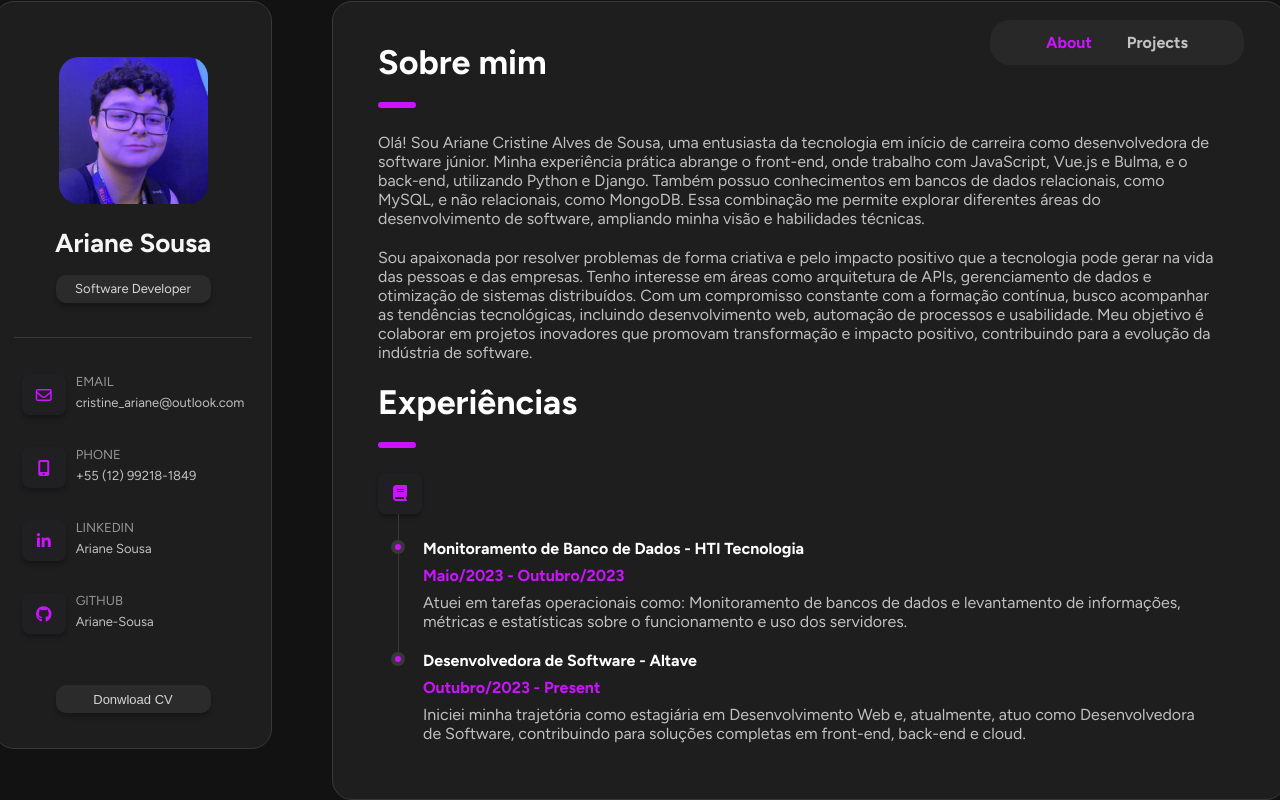
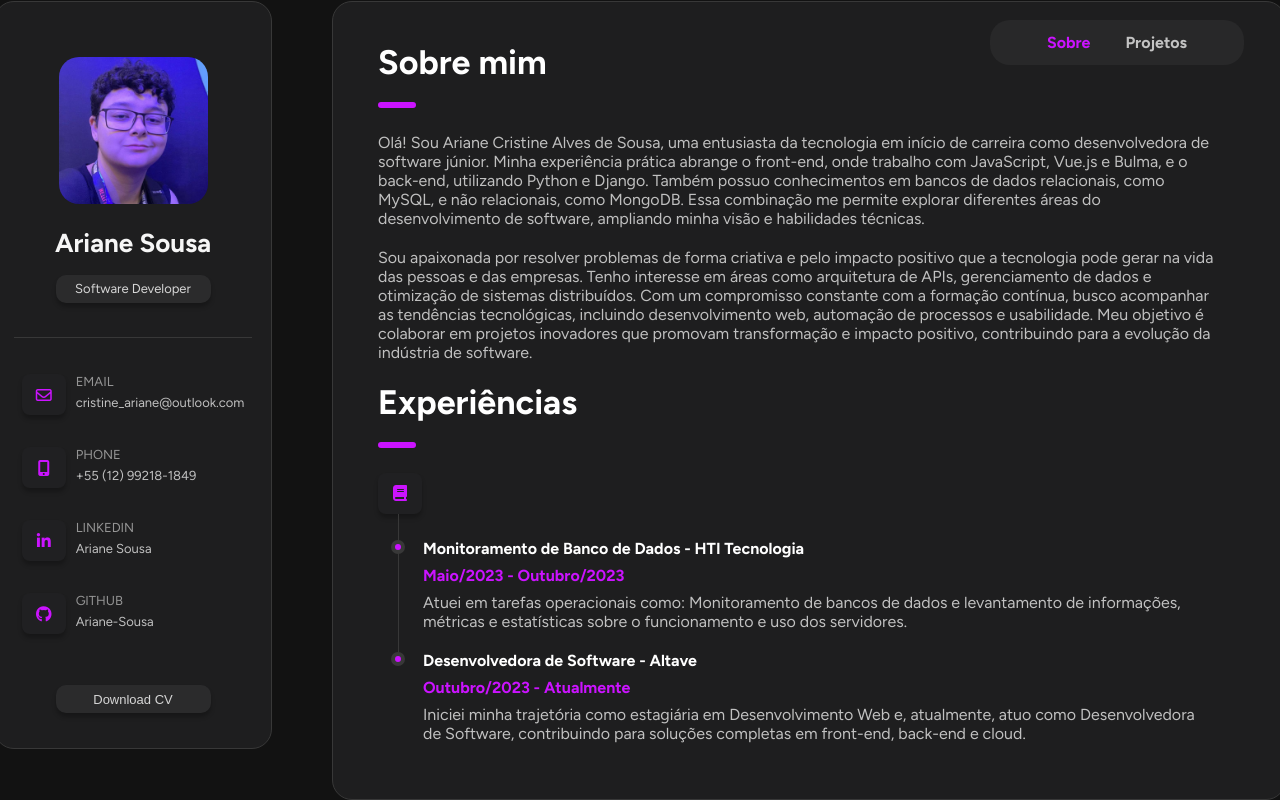
Before and after one commit to Ariane-Sousa/redesign-portfolio, a Vue app in the folder portfolio/: page / in a window 1280 px wide. Built offline with nearby package versions, Linux system fonts and the light colour scheme.

Commit message:
chore: add url link for info

```diff
--- a/portfolio/index.html
+++ b/portfolio/index.html
@@ -2,9 +2,9 @@
 <html lang="">
   <head>
     <meta charset="UTF-8">
-    <link rel="icon" href="/favicon.ico">
+    <link rel="icon" href="/icon.png">
     <meta name="viewport" content="width=device-width, initial-scale=1.0">
-    <title>Vite App</title>
+    <title>Ariane Sousa</title>
   </head>
   <body>
     <div id="app"></div>
--- a/portfolio/src/App.vue
+++ b/portfolio/src/App.vue
@@ -3,8 +3,8 @@
     <Info></Info>
     <div class="container-router">
       <nav class="navbar">
-        <RouterLink to="/" class="nav-link">About</RouterLink>
-        <RouterLink to="/projects" class="nav-link">Projects</RouterLink>
+        <RouterLink to="/" class="nav-link">Sobre</RouterLink>
+        <RouterLink to="/projects" class="nav-link">Projetos</RouterLink>
       </nav>
       <div class="content">
         <RouterView />
--- a/portfolio/src/styles/views/info.css
+++ b/portfolio/src/styles/views/info.css
@@ -18,7 +18,6 @@
 }
 
 .info-img {
-    background-color: white;
     width: 9.313rem;
     height: 9.188rem;
     border-radius: 20px;
@@ -125,3 +124,20 @@
     border: none;
     cursor: pointer;
 }
+
+.button-donwloadcv button:hover {
+    background-color: var(--color-background-icon);
+}
+
+a {
+    text-decoration: none;
+    color: inherit;
+    background: none;
+    border: none;
+    padding: 0;
+    margin: 0;
+}
+
+a:hover {
+    color: var(--color-text-primary);
+}
--- a/portfolio/src/styles/views/projects.css
+++ b/portfolio/src/styles/views/projects.css
@@ -37,7 +37,6 @@
   width: 14.563rem;
   height: 10.988rem;
   border-radius: 10px;
-  background-color: var(--color-text-title);
   margin-bottom: 0.775rem;
 }
 
@@ -46,6 +45,7 @@
   height: 100%;
   object-fit: cover;
   transition: transform 0.3s ease;
+  background-color: var(--color-text-title);
 }
 
 .project-image:hover img {
--- a/portfolio/src/views/About.vue
+++ b/portfolio/src/views/About.vue
@@ -35,7 +35,7 @@
           </li>
           <li class="timeline-item">
             <h4 class="timeline-item-title">Desenvolvedora de Software - Altave</h4>
-            <span>Outubro/2023 - Present</span>
+            <span>Outubro/2023 - Atualmente</span>
             <p class="timeline-text">
               Iniciei minha trajetória como estagiária em Desenvolvimento Web e, atualmente, atuo como Desenvolvedora de Software, contribuindo para soluções completas em front-end, back-end e cloud.
             </p>
--- a/portfolio/src/views/Info.vue
+++ b/portfolio/src/views/Info.vue
@@ -18,7 +18,11 @@
                     </div>
                     <div class="info">
                         <div class="title">EMAIL</div>
-                        <div class="info">cristine_ariane@outlook.com</div>
+                        <div class="info">
+                            <a href="mailto:cristine_ariane@outlook.com">
+                                cristine_ariane@outlook.com
+                            </a>
+                        </div>
                     </div>
                 </div>
                 <div class="group-contact">
@@ -27,7 +31,11 @@
                     </div>
                     <div class="info">
                         <div class="title">PHONE</div>
-                        <div class="info">+55 (12) 99218-1849</div>
+                        <div class="info">
+                            <a href="https://wa.me/5512992181849">
+                                +55 (12) 99218-1849
+                            </a>
+                        </div>
                     </div>
                 </div>
                 <div class="group-contact">
@@ -36,7 +44,11 @@
                     </div>
                     <div class="info">
                         <div class="title">LINKEDIN</div>
-                        <div class="info">Ariane Sousa</div>
+                        <div class="info">
+                            <a href="https://www.linkedin.com/in/ariane-sousa77" target="_blank">
+                                Ariane Sousa
+                            </a>
+                        </div>
                     </div>
                 </div>
                 <div class="group-contact">
@@ -45,17 +57,23 @@
                     </div>
                     <div class="info">
                         <div class="title">GITHUB</div>
-                        <div class="info">Ariane-Sousa</div>
+                        <div class="info">
+                            <a href="https://github.com/Ariane-Sousa" target="_blank">
+                                Ariane-Sousa
+                            </a>
+                        </div>
                     </div>
                 </div>
             </div>
             <div class="button-donwloadcv">
-                <button>Donwload CV</button>
+                <a href="/ariane.curriculo.pdf" download>
+                    <button>Download CV</button>
+                </a>
             </div>
         </div>
     </div>
 </template>
 
 <script setup>
-import "@/styles/views/info.css"
+import "@/styles/views/info.css";
 </script>
```
Also changed, not shown: portfolio/public/icon.png (added), 1 other file (tests, documents, lock files or other folders).
